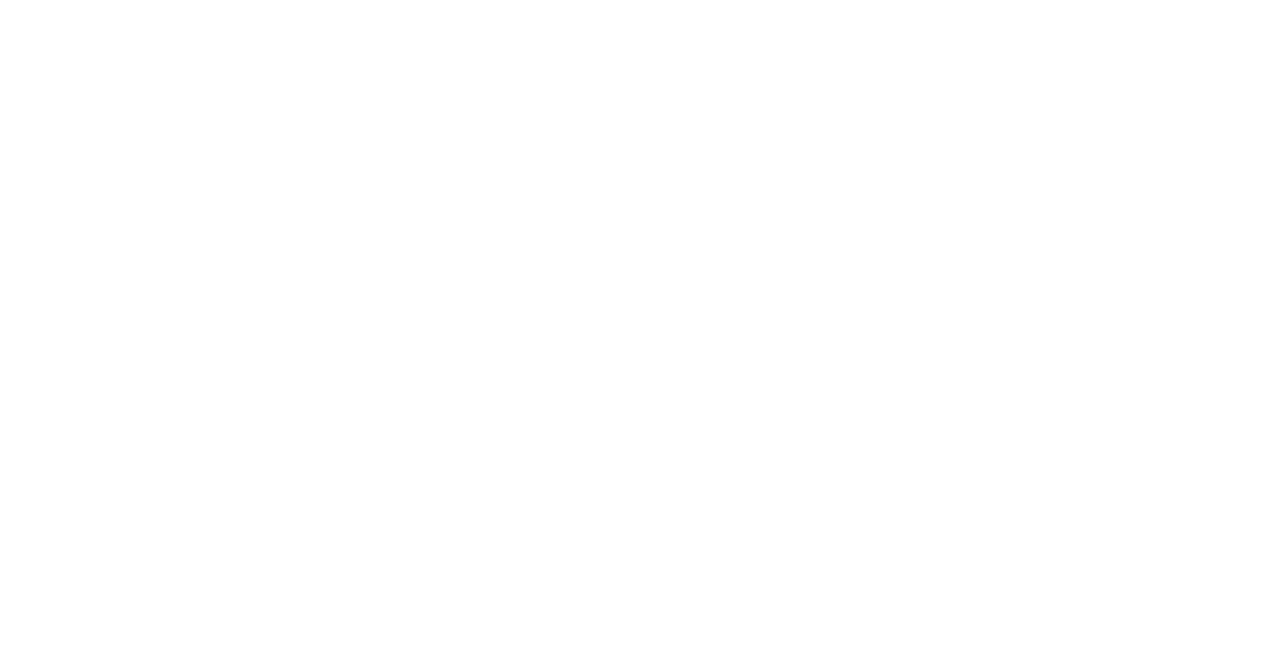
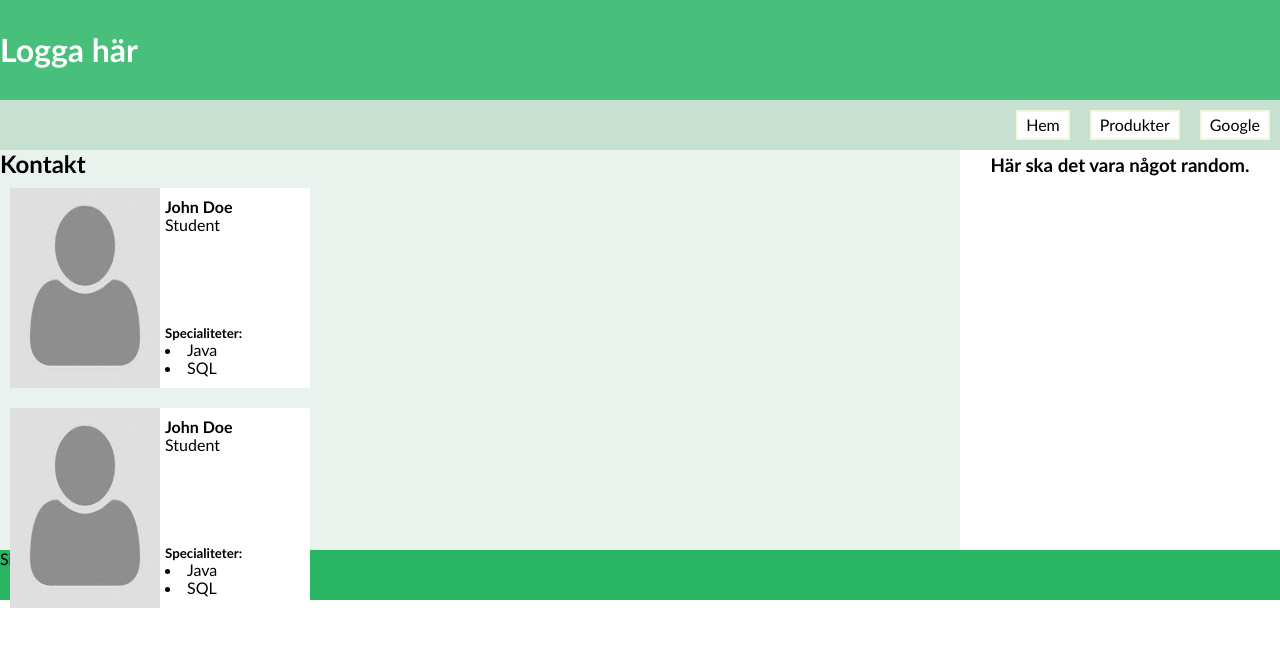
Before and after one commit to lisaerikssonw/HTML-labb, a plain HTML site: page contact.html in a window 1280 px wide. Drawn offline with Linux system fonts and the light colour scheme.

Commit message:
Fixed contact

```diff
--- a/contact.html
+++ b/contact.html
@@ -10,5 +10,82 @@
 </head>
 
 <body>
+    <div class="grid-container">
+        <header class="header">
+            <!-- sidhuvud med logga uppe till höger (till vänster i desktopversionen) -->
+            <h1>Logga här</h1>
+        </header>
+
+        <nav class="nav">
+            <ul class="flex-container-nav">
+                <li class="flex-item-smallbox"><a href="index.html">Hem</a></li>
+                <li class="flex-item-smallbox"><a href="product.html">Produkter</a></li>
+                <li class="flex-item-smallbox"><a href="http//www.google.com">Google</a></li>
+            </ul>
+
+            <!-- Meny med länkar till vänster (till höger i desktopversionen) -->
+        </nav>
+
+        <aside class="aside">
+            <h3>Här ska det vara något random.</h3>
+            <!-- Övrigt(?) mellan nav och main (ska placeras till höger om main i desktopversionen) -->
+        </aside>
+
+        <main class="main flex-container-contact">
+            <h2>Kontakt</h2>
+
+            <div class="contact-container">
+                <div class="pic-container">
+                    <img src="profile.jpg" class="pic" alt="Bild på /namn/" title="Namn här" />
+                </div>
+
+                <div class="contact-info">
+
+                    <section class="name">
+                        <h4>John Doe</h4>
+                        <p>Student</p>
+                    </section>
+
+                    <section class="info">
+                        <h5>Specialiteter:</h5>
+                        <ul>
+                            <li>Java</li>
+                            <li>SQL</li>
+                        </ul>
+                    </section>
+
+                </div>
+            </div>
+
+            <div class="contact-container">
+                <div class="pic-container">
+                    <img src="profile.jpg" class="pic" alt="Bild på /namn/" title="Namn här" />
+                </div>
+
+                <div class="contact-info">
+
+                    <section class="name">
+                        <h4>John Doe</h4>
+                        <p>Student</p>
+                    </section>
+
+                    <section class="info">
+                        <h5>Specialiteter:</h5>
+                        <ul>
+                            <li>Java</li>
+                            <li>SQL</li>
+                        </ul>
+                    </section>
+
+                </div>
+            </div>
+
+        </main>
+
+        <footer class="footer">
+            <p>Sidfot</p>
+            <!-- Sidfot -->
+        </footer>
+    </div>
 
 </body>
--- a/style.css
+++ b/style.css
@@ -46,7 +46,7 @@
 
 .footer {
     grid-area: footer;
-    background: burlywood;
+    background: #28B463;
 }
 
 .flex-container-nav {
@@ -78,6 +78,50 @@
     margin: 8px;
     padding: 10px;
     background: #48BF7A;
+}
+
+.flex-container-contact {
+    display: flex;
+    flex-direction: column;
+    justify-content: flex-start;
+    align-items: flex-start;
+}
+
+.contact-container {
+    background: white;
+    height: 200px;
+    width: 300px;
+    margin: 10px;
+    position: relative;
+}
+
+.pic-container {
+    float: left;
+    width: 50%;
+}
+
+.pic {
+    height: 200px;
+    width: 150px;
+}
+
+
+.contact-info {
+    float: right;
+    width: 50%;
+}
+
+.name {
+    padding: 5px;
+    position: absolute;
+    top: 5px;
+}
+
+.info {
+    padding: 5px;
+    position: absolute;
+    bottom: 5px;
+    list-style-position: inside;
 }
 
 a:link {
```
Also changed, not shown: index.html (+2 -2 lines), product.html (+2 -2 lines), profile.jpg (added).
